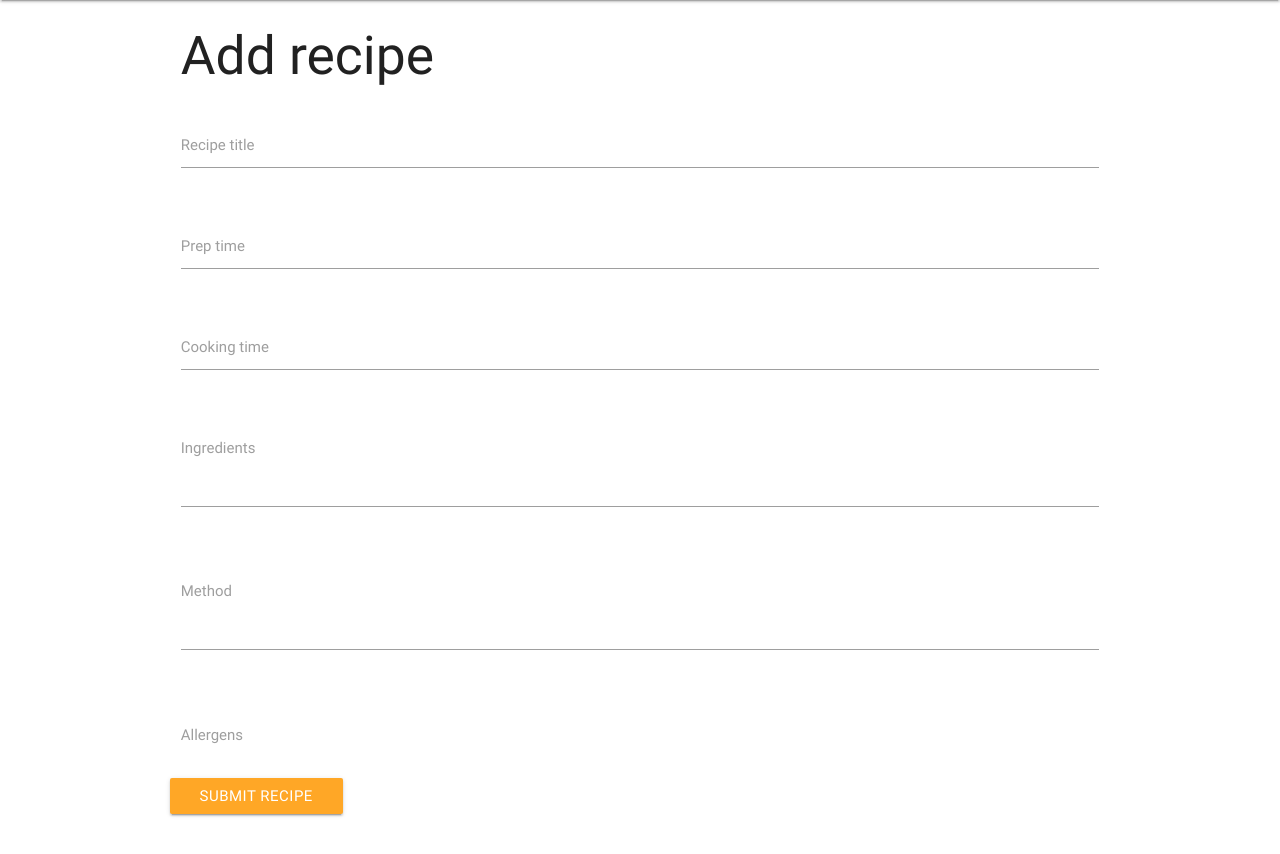
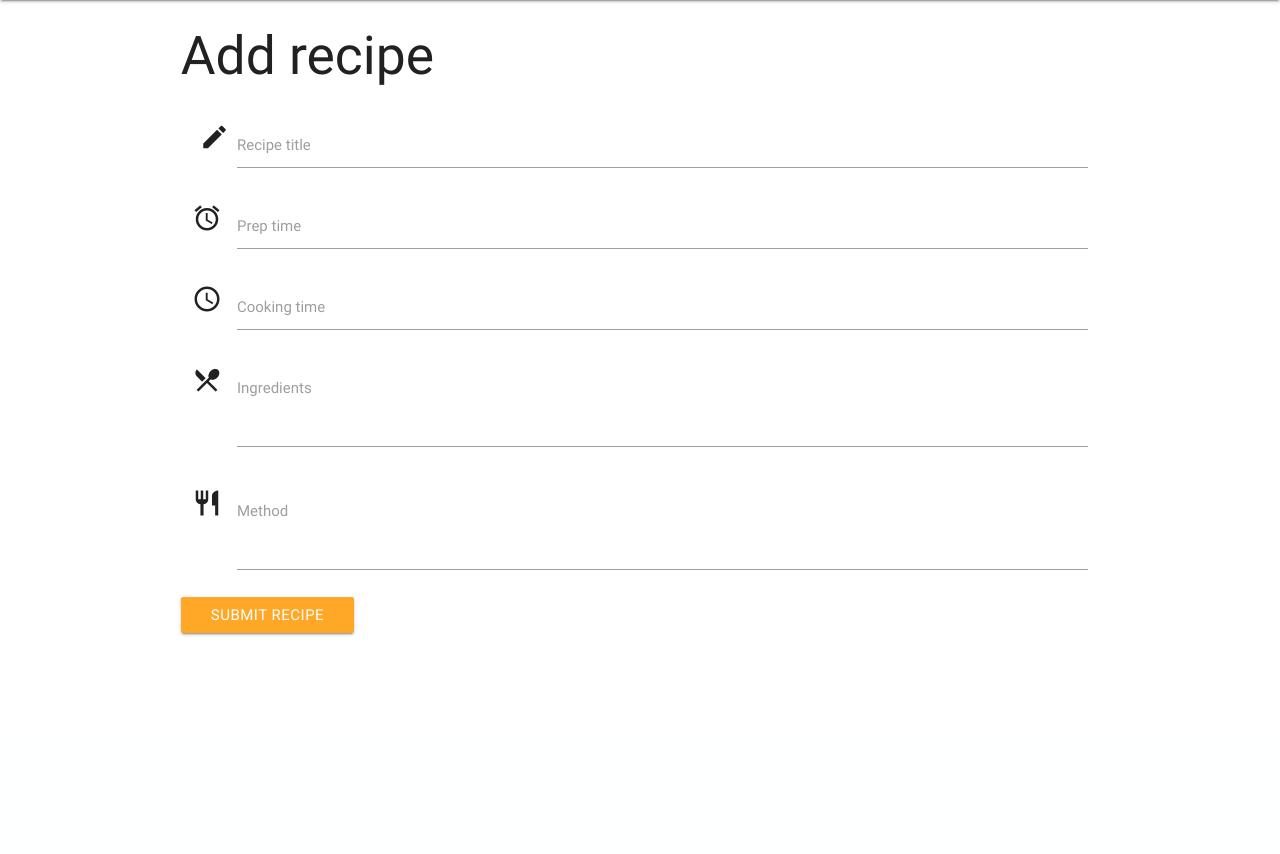
Before and after one commit to stellaexp/data-centric-development-project, a Flask app: page /add_recipe in a window 1280 px wide. Shown: the part 64-918 px from the top of the page. After the commit the page ends 700 px from the top, so only its background shows below. Run offline with Flask 2, Linux system fonts and the light colour scheme; some libraries are stand-ins or nearby versions.

Commit message:
html form structure

```diff
--- a/templates/addrecipe.html
+++ b/templates/addrecipe.html
@@ -4,52 +4,33 @@
 <div class="container">
     <div class="row">
         <h2>Add recipe</h2>
-        <form action="{{ url_for('add_recipe') }}" method="POST">
+        <form action="" method="POST" class="col s12">
             <div class="row">
                 <div class="input-field col s12 center">
+                    <i class="material-icons prefix">edit</i>
                     <input id="recipe_name" name="recipe_name" type="text" class="validate">
-                    <label>Recipe title</label>
+                    <label for="icon_edit">Recipe title</label>
                 </div>
-            </div>
-            <div class="row">
                 <div class="input-field col s12">
+                    <i class="material-icons prefix">access_alarm</i>
                     <input id="prep_time" name="prep_time" type="text" class="validate">
-                    <label>Prep time</label>
+                    <label for="icon_access_alarm">Prep time</label>
                 </div>
-            </div>
-            <div class="row">
                 <div class="input-field col s12">
+                    <i class="material-icons prefix">access_time</i>
                     <input id="cooking_time" name="cooking_time" type="text" class="validate">
-                    <label>Cooking time</label>
+                    <label for="icon_cooking_time">Cooking time</label>
                 </div>
-            </div>
-            <div class="row">
                 <div class="input-field col s12">
+                    <i class="material-icons prefix">restaurant_menu</i>
                     <textarea id="ingredients" name="ingredients" class="validate materialize-textarea"></textarea>
-                    <label>Ingredients</label>
+                    <label for="textarea1">Ingredients</label>
                 </div>
-            </div>
-            <div class="row">
                 <div class="input-field col s12">
+                    <i class="material-icons prefix">restaurant</i>
                     <textarea id="method" name="method" class="validate materialize-textarea"></textarea>
-                    <label>Method</label>
+                    <label for="textarea1">Method</label>
                 </div>
-            </div>
-            <div class="row">
-                <div class="input-field col s12">
-                    <select id="allergens" name="allergens" placeholder="select" class="validate">
-                        <option value="" disabled selected>Select</option>
-                        <option value="Dairy free" name="dairy_free">Dairy Free</option>
-                        <option value="Gluten free" name="gluten_free">Gluten Free</option>
-                        <option value="Egg free" name="egg_free">Egg Free</option>
-                        <option value="Nut free" name="nut_free">Nut Free</option>
-                    </select>
-                    <label>Allergens</label>
-                </div>
-            </div>
-            <br>
-            <br>
-            <div class="row">
                 <button class="btn orange lighten-1" type="submit" name="action">
                     Submit recipe
                 </button>
```
